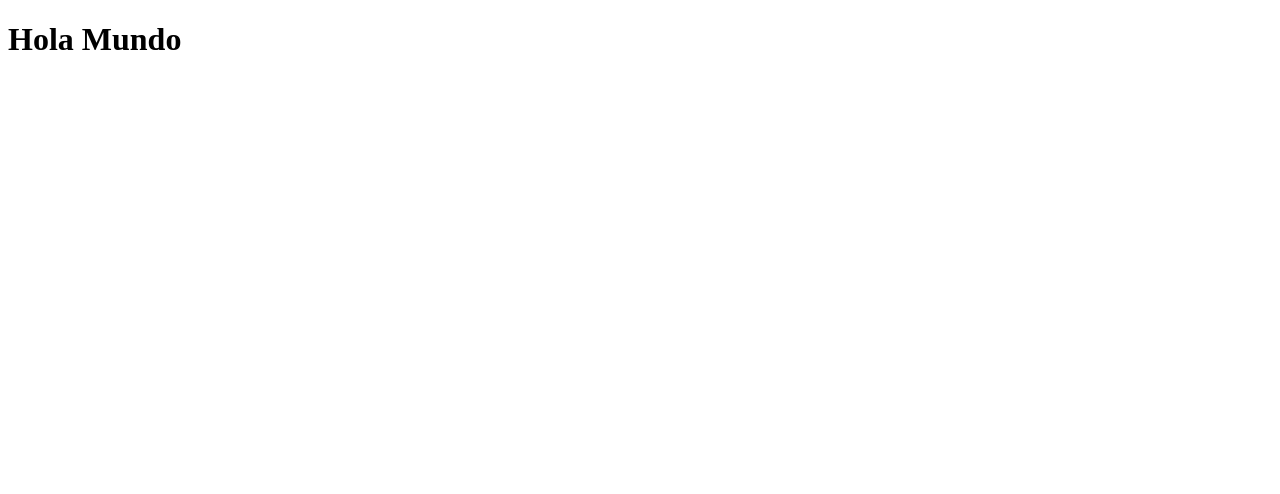
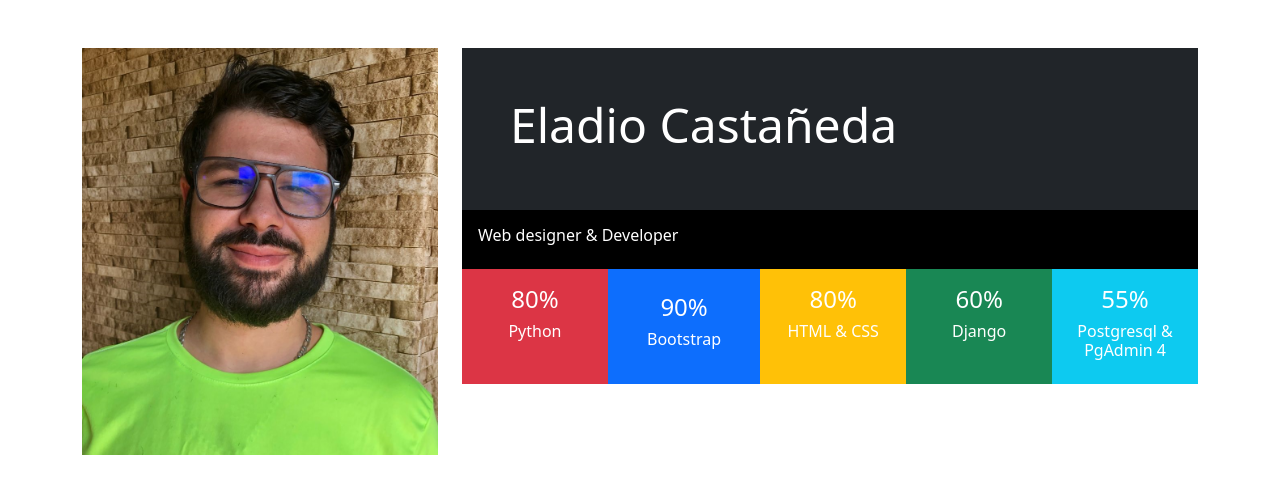
Before and after one commit to Elad10dev/Django_Portafolio_Web, a Django app: page / in a window 1280 px wide. Before the commit the part shown is almost empty. Shown: the top 494 px of the page. Run offline with Django 5.2, Linux system fonts and the light colour scheme.

Commit message:
agrego imagen perfil, nombre y herramientas de uso

```diff
--- /dev/null
+++ b/MainApp/static/estilos.css
@@ -0,0 +1,28 @@
+img {
+  width: 100%;
+  height: 100%;
+}
+
+.bg-black {
+  background: #000;
+}
+
+.skill-block {
+  width: 30%;
+}
+
+@media (min-width: 991px) and (max-width:1200px) {
+  .skill-block {
+    padding: 32px !important;
+  }
+}
+
+@media (min-width: 1200px) {
+  .skill-block {
+    padding: 56px !important;
+  }
+}
+
+body {
+  background-color: #eeeeee;
+}
--- a/MainApp/templates/index.html
+++ b/MainApp/templates/index.html
@@ -1,11 +1,55 @@
+{% load static %}
 <!DOCTYPE html>
 <html lang="en">
 <head>
   <meta charset="UTF-8">
   <meta name="viewport" content="width=device-width, initial-scale=1.0">
   <title>Eladio Castañeda</title>
+  <link rel="stylesheet" href="{% static 'estilos.css' %}">
+  <link href="https://cdn.jsdelivr.net/npm/bootstrap@5.3.3/dist/css/bootstrap.min.css" rel="stylesheet" integrity="sha384-QWTKZyjpPEjISv5WaRU9OFeRpok6YctnYmDr5pNlyT2bRjXh0JMhjY6hW+ALEwIH" crossorigin="anonymous">
 </head>
 <body>
-  <h1>Hola Mundo</h1>
+  <!--Imagen de perfil y herramientas de conociemiento-->
+  <section>
+    <div class="container mt-5 mb-5">
+    <div class="row no-gutters">
+        <div class="col-md-4 col-lg-4"><img src="{% static 'img/yo.jpg' %}"></div>
+        <div class="col-md-8 col-lg-8">
+            <div class="d-flex flex-column">
+                <div class="d-flex flex-row justify-content-between align-items-center p-5 bg-dark text-white">
+                    <h3 class="display-5">Eladio Castañeda</h3><i class="fa fa-facebook"></i><i class="fa fa-google"></i><i class="fa fa-youtube-play"></i><i class="fa fa-dribbble"></i><i class="fa fa-linkedin"></i></div>
+                <div class="p-3 bg-black text-white">
+                    <h6>Web designer &amp; Developer</h6>
+                </div>
+                <div class="d-flex flex-row text-white">
+                    <div class="p-3 bg-danger text-center skill-block">
+                        <h4>80%</h4>
+                        <h6>Python</h6>
+                    </div>
+                    <div class="p-4 bg-primary text-center skill-block">
+                        <h4>90%</h4>
+                        <h6>Bootstrap</h6>
+                    </div>
+                    <div class="p-3 bg-warning text-center skill-block">
+                        <h4>80%</h4>
+                        <h6>HTML & CSS</h6>
+                    </div>
+                    <div class="p-3 bg-success text-center skill-block">
+                        <h4>60%</h4>
+                        <h6>Django</h6>
+                    </div>
+
+                    <div class="p-3 bg-info text-center skill-block">
+                      <h4>55%</h4>
+                      <h6>Postgresql & PgAdmin 4</h6>
+                  </div>
+                </div>
+            </div>
+        </div>
+    </div>
+</div>
+</section>
+
+  <script src="https://cdn.jsdelivr.net/npm/bootstrap@5.3.3/dist/js/bootstrap.bundle.min.js" integrity="sha384-YvpcrYf0tY3lHB60NNkmXc5s9fDVZLESaAA55NDzOxhy9GkcIdslK1eN7N6jIeHz" crossorigin="anonymous"></script>
 </body>
 </html>
```
Also changed, not shown: MainApp/migrations/__init__.py (deleted), MainApp/static/img/yo.jpg (added).
